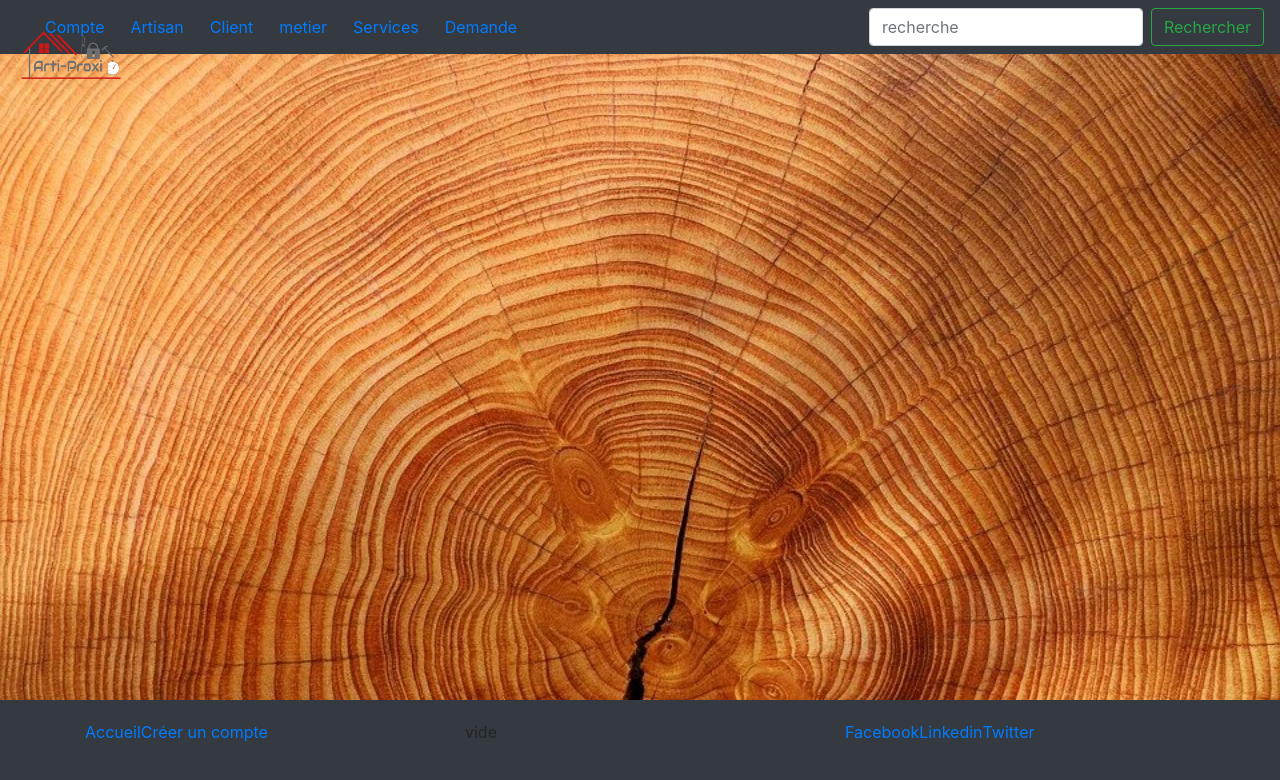
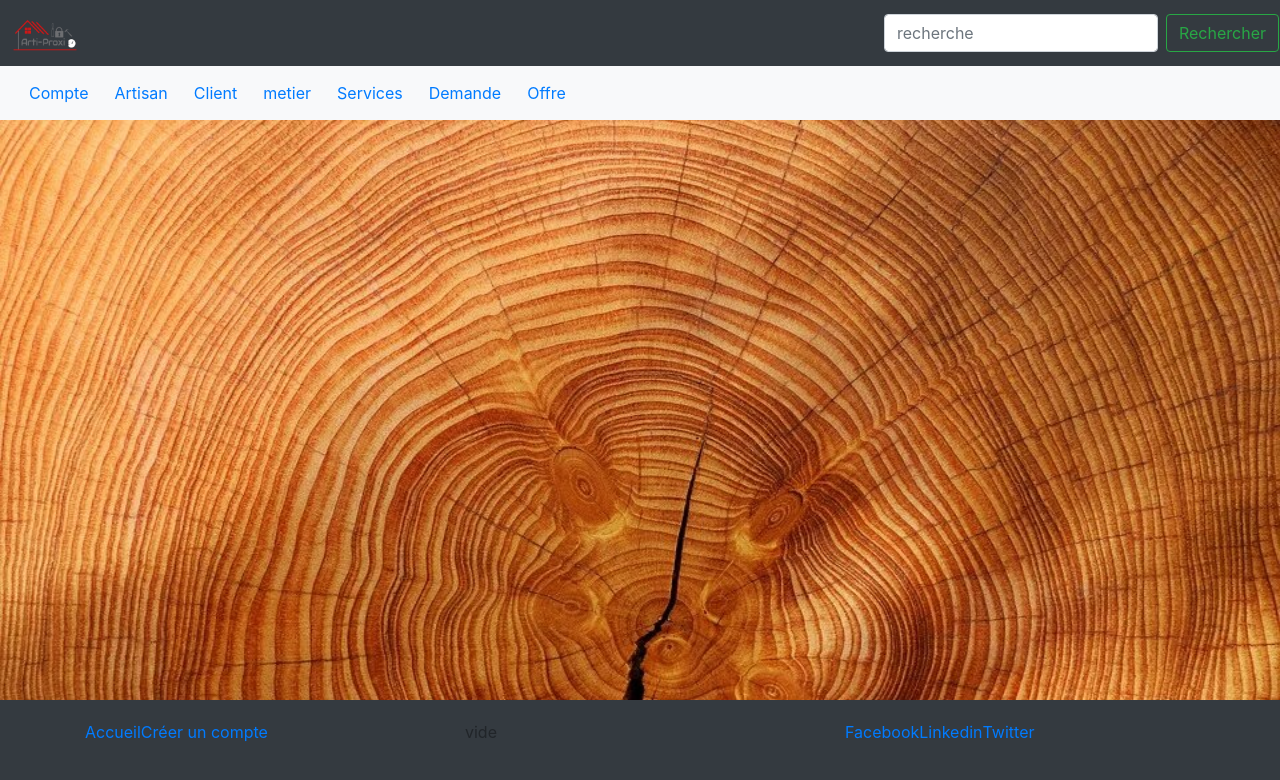
Before and after one commit to alredinor/angulArt, an Angular app: page / in a window 1280 px wide. Shown: the top 780 px of the page. Built offline with nearby package versions, Linux system fonts and the light colour scheme.

Commit message:
home principal

```diff
--- a/src/app/app.component.css
+++ b/src/app/app.component.css
@@ -4,12 +4,14 @@
 #logo img {
     position: absolute;
     top: 0;
-    max-height: 110px;
-    max-width: 130px;
+    bottom: 0;
+    left: 10px;
+    max-height: 70px;
+    max-width: 100px;
 }
-/*#banniere {*/
-/*    min-height: 190px;*/
-/*    !*background-image: url(src/assets/images/home/imgParis.jpg);*!*/
-/*    !*background-color: black;*!*/
-/*    background-size: 50% 50%;*/
-/*}*/
+#banniere {
+    min-height: 50px;
+    /*background-image: url(src/assets/images/home/imgParis.jpg);*/
+    /*background-color: black;*/
+    background-size: 50% 50%;
+}
--- a/src/app/app.component.html
+++ b/src/app/app.component.html
@@ -1,7 +1,17 @@
-<nav class="navbar navbar-expand-lg navbar-dark bg-dark">
-    <a class="navbar-brand" [routerLink]="['/home']" routerLinkActive="active" id="logo">
-        <img src="assets/images/home/logo.png" alt="logo">
-    </a>
+<header class="navbar navbar-dark bg-dark">
+    <div id="logo" class="row">
+        <a class="navbar-brand" [routerLink]="['/home']" routerLinkActive="active">
+            <img src="assets/images/home/logo.png" alt="logo">
+        </a>
+    </div>
+    <div id="banniere" class="row">
+        <form class="form-inline my-2 my-lg-0">
+            <input class="form-control mr-sm-2" type="search" placeholder="recherche" aria-label="Search">
+            <button class="btn btn-outline-success my-2 my-sm-0" type="submit">Rechercher</button>
+        </form>
+    </div>
+</header>
+<nav class="navbar navbar-expand-lg navbar-light bg-light">
     <div class="collapse navbar-collapse" id="navbarTogglerDemo03">
         <ul class="navbar-nav mr-auto mt-2 mt-lg-0">
             <li class="nav-item"><a [routerLink]="['/compte']" routerLinkActive="active" class="btn btn-link">Compte</a></li>
@@ -10,13 +20,11 @@
             <li class="nav-item"><a [routerLink]="['/metier']" routerLinkActive="active" class="btn btn-link">metier</a></li>
             <li class="nav-item"><a [routerLink]="['/service']" routerLinkActive="active" class="btn btn-link">Services</a></li>
             <li class="nav-item"><a [routerLink]="['/demande']" routerLinkActive="active" class="btn btn-link">Demande</a></li>
+            <li class="nav-item"><a [routerLink]="['/offre']" routerLinkActive="active" class="btn btn-link">Offre</a></li>
         </ul>
-        <form class="form-inline my-2 my-lg-0">
-            <input class="form-control mr-sm-2" type="search" placeholder="recherche" aria-label="Search">
-            <button class="btn btn-outline-success my-2 my-sm-0" type="submit">Rechercher</button>
-        </form>
     </div>
 </nav>
+
 <router-outlet></router-outlet>
 
 <!-- Partie footer-->
```
